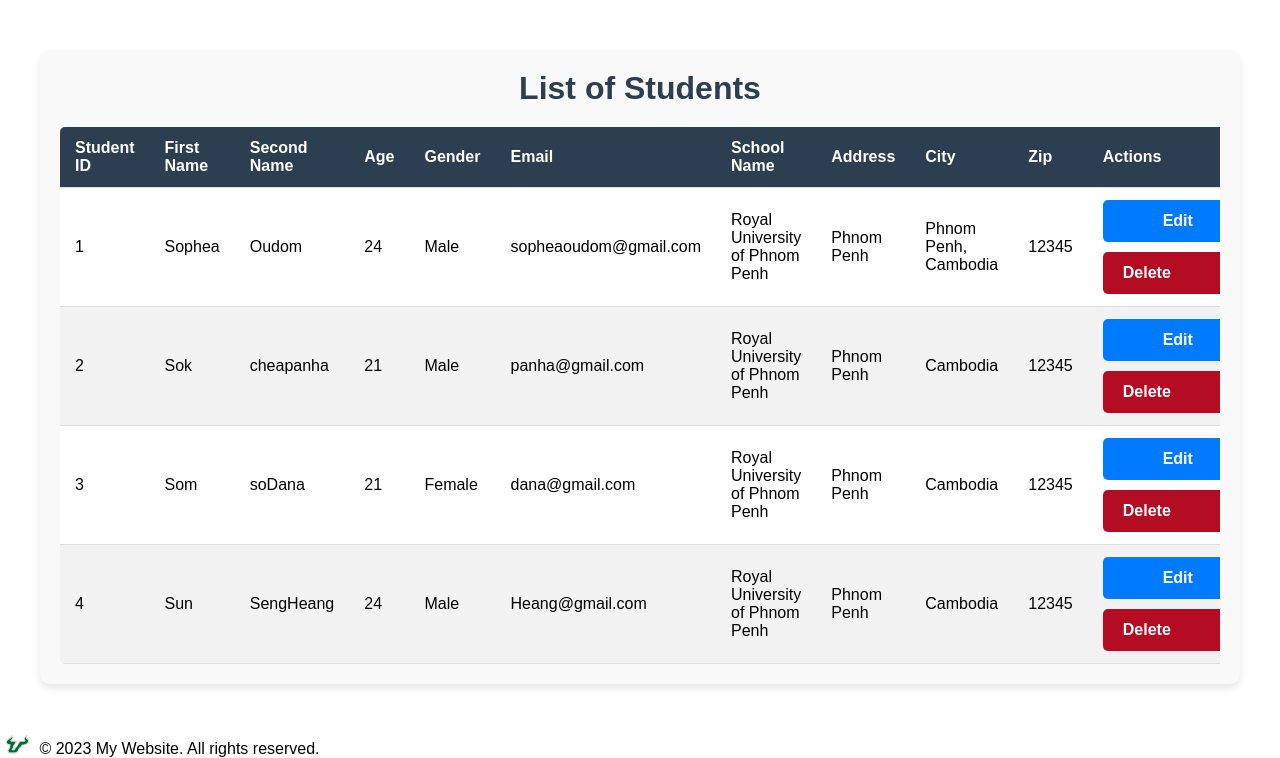
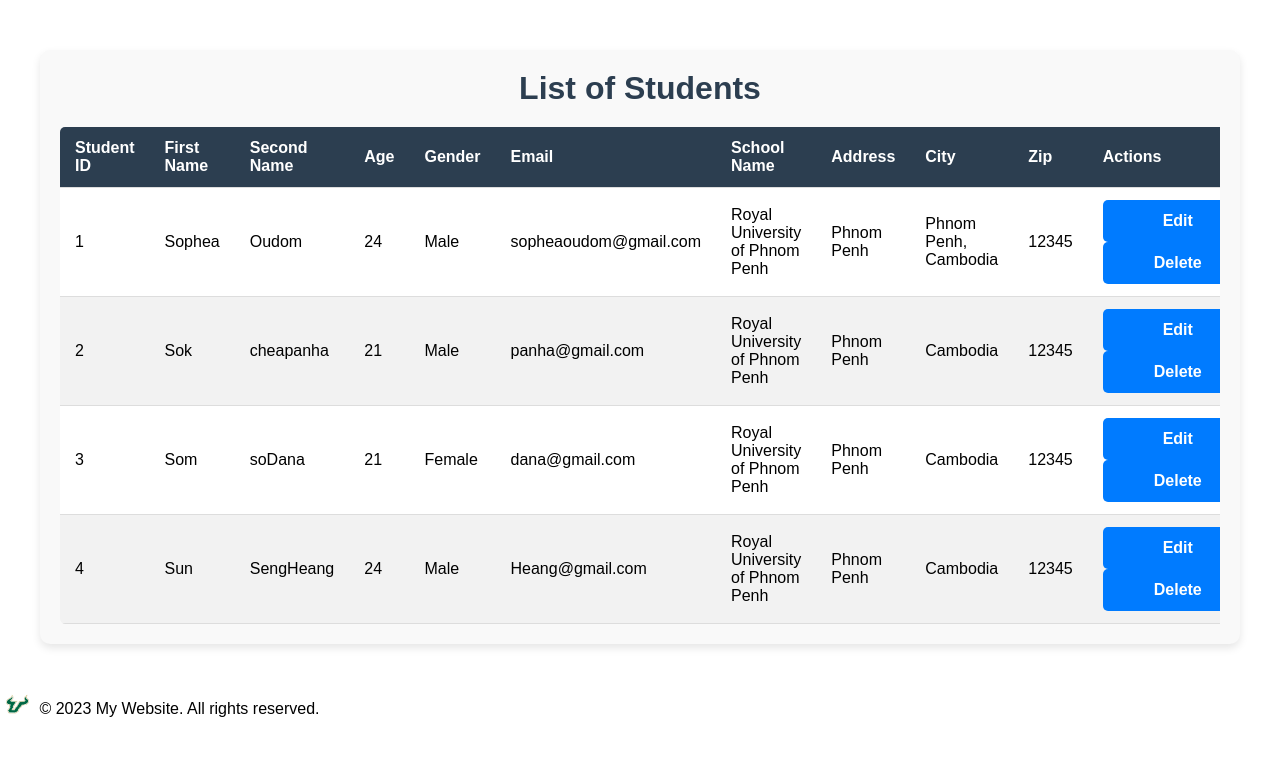
Before and after one commit to JackyDOM/Thesis_Project_FInal, a Flask app: page /list in a window 1280 px wide. Shown: the part 71-829 px from the top of the page. After the commit the page ends 788 px from the top, so only its background shows below. Run offline with Flask 3, Linux system fonts and the light colour scheme; data comes from the database, SQL or seed files in the repository; both versions use the stored data as it was after the commit.

Commit message:
update 3/5/2025

```diff
--- a/app.py
+++ b/app.py
@@ -3,12 +3,37 @@
 # Description: This is a Flask App that uses SQLite3 to
 # execute (C)reate, (R)ead, (U)pdate, (D)elete operations
 
-from flask import Flask
-from flask import render_template
-from flask import request
+from flask import Flask, render_template, request, send_file
 import sqlite3
+import pandas as pd
+from datetime import datetime
+from openpyxl import Workbook
+import openpyxl  # Add this line to fix the issue
+import os
 
 app = Flask(__name__)
+
+# Initialize the database (create table if it doesn’t exist)
+def init_db():
+    with sqlite3.connect('database.db') as con:
+        cur = con.cursor()
+        cur.execute("""
+            CREATE TABLE IF NOT EXISTS students (
+                first_name TEXT,
+                second_name TEXT,
+                age INTEGER,
+                gender TEXT,
+                email TEXT,
+                school_name TEXT,
+                addr TEXT,
+                city TEXT,
+                zip TEXT
+            )
+        """)
+        con.commit()
+
+# Call this once to set up the database
+init_db()
 
 # Home Page route
 @app.route("/")
@@ -20,12 +45,12 @@ def home():
 def enternew():
     return render_template("student.html")
 
-# Route to add a new record (INSERT) student data to the database
-# Route to add a new record (INSERT) student data to the database
+# Route to add a new record (INSERT) student data to the database and export to Excel
 @app.route("/addrec", methods=['POST', 'GET'])
 def addrec():
     if request.method == 'POST':
         try:
+            # Get data from the form
             first_name = request.form['first_name']
             second_name = request.form['second_name']
             age = request.form['age']
@@ -44,62 +69,81 @@ def addrec():
                     (first_name, second_name, age, gender, email, school_name, addr, city, zip)
                     VALUES (?,?,?,?,?,?,?,?,?)
                 """, (first_name, second_name, age, gender, email, school_name, addr, city, zip_code))
+                con.commit()
+                print(f"Database: Added {first_name} {second_name}")
 
-                con.commit()
-                msg = "Record successfully added to database"
+            # Create/Open the Excel file (students.xlsx) and add the data
+            file_path = os.path.join(app.static_folder, 'students.xlsx')
+            print(f"Excel file path: {file_path}")
+
+            if not os.path.exists(file_path):  # If file doesn't exist, create a new one with headers
+                wb = Workbook()
+                ws = wb.active
+                ws.append(['First Name', 'Second Name', 'Age', 'Gender', 'Email', 'School Name', 'Address', 'City', 'Zip Code'])
+                print("Excel: Created new file with headers")
+            else:  # If file exists, load it to preserve existing data
+                try:
+                    wb = openpyxl.load_workbook(file_path)
+                    ws = wb.active
+                    print(f"Excel: Loaded file with {ws.max_row} rows")
+                except Exception as excel_load_error:
+                    raise Exception(f"Failed to load Excel file: {str(excel_load_error)}")
+
+            # Append new student record to the Excel sheet
+            ws.append([first_name, second_name, age, gender, email, school_name, addr, city, zip_code])
+            print(f"Excel: Appended {first_name} {second_name}, total rows now: {ws.max_row}")
+
+            # Save the file
+            try:
+                wb.save(file_path)
+                print("Excel: File saved successfully")
+            except Exception as excel_save_error:
+                raise Exception(f"Failed to save Excel file: {str(excel_save_error)}")
+
+            msg = "Record successfully added to the database and Excel file"
         except Exception as e:
-            con.rollback()
+            if 'con' in locals():
+                con.rollback()
             msg = f"Error in the INSERT: {str(e)}"
+            print(f"Error: {msg}")
         finally:
-            con.close()
+            if 'con' in locals():
+                con.close()
             return render_template('result.html', msg=msg)
-
 
 # Route to SELECT all data from the database and display in a table
 @app.route('/list')
 def list():
-    # Connect to the SQLite3 datatabase and
-    # SELECT rowid and all Rows from the students table.
     con = sqlite3.connect("database.db")
     con.row_factory = sqlite3.Row
-
     cur = con.cursor()
     cur.execute("SELECT rowid, * FROM students")
-
     rows = cur.fetchall()
     con.close()
-    # Send the results of the SELECT to the list.html page
-    return render_template("list.html",rows=rows)
+    return render_template("list.html", rows=rows)
 
 # Route that will SELECT a specific row in the database then load an Edit form
-@app.route("/edit", methods=['POST','GET'])
+@app.route("/edit", methods=['POST', 'GET'])
 def edit():
     if request.method == 'POST':
         try:
-            # Use the hidden input value of id from the form to get the rowid
             id = request.form['id']
-            # Connect to the database and SELECT a specific rowid
             con = sqlite3.connect("database.db")
             con.row_factory = sqlite3.Row
-
             cur = con.cursor()
-            cur.execute("SELECT rowid, * FROM students WHERE rowid = " + id)
-
+            cur.execute("SELECT rowid, * FROM students WHERE rowid = ?", (id,))
             rows = cur.fetchall()
         except:
-            id=None
+            rows = []
         finally:
             con.close()
-            # Send the specific record of data to edit.html
-            return render_template("edit.html",rows=rows)
+            return render_template("edit.html", rows=rows)
 
-# Route used to execute the UPDATE statement on a specific record in the database
 # Route used to execute the UPDATE statement on a specific record in the database
 @app.route("/editrec", methods=['POST', 'GET'])
 def editrec():
     if request.method == 'POST':
         try:
-            # Get values from the form
             rowid = request.form['rowid']
             first_name = request.form['first_name']
             second_name = request.form['second_name']
@@ -111,7 +155,6 @@ def editrec():
             city = request.form['city']
             zip_code = request.form['zip']
 
-            # UPDATE a specific record in the database based on the rowid
             with sqlite3.connect('database.db') as con:
                 cur = con.cursor()
                 cur.execute("""
@@ -120,7 +163,6 @@ def editrec():
                         school_name = ?, addr = ?, city = ?, zip = ?
                     WHERE rowid = ?
                 """, (first_name, second_name, age, gender, email, school_name, addr, city, zip_code, rowid))
-
                 con.commit()
                 msg = "Record successfully edited in the database"
         except Exception as e:
@@ -130,29 +172,23 @@ def editrec():
             con.close()
             return render_template('result.html', msg=msg)
 
-
 # Route used to DELETE a specific record in the database
-@app.route("/delete", methods=['POST','GET'])
+@app.route("/delete", methods=['POST', 'GET'])
 def delete():
     if request.method == 'POST':
         try:
-             # Use the hidden input value of id from the form to get the rowid
             rowid = request.form['id']
-            # Connect to the database and DELETE a specific record based on rowid
             with sqlite3.connect('database.db') as con:
-                    cur = con.cursor()
-                    cur.execute("DELETE FROM students WHERE rowid="+rowid)
-
-                    con.commit()
-                    msg = "Record successfully deleted from the database"
+                cur = con.cursor()
+                cur.execute("DELETE FROM students WHERE rowid=?", (rowid,))
+                con.commit()
+                msg = "Record successfully deleted from the database"
         except:
             con.rollback()
             msg = "Error in the DELETE"
-
         finally:
             con.close()
-            # Send the transaction message to result.html
-            return render_template('result.html',msg=msg)
+            return render_template('result.html', msg=msg)
 
 if __name__ == "__main__":
     app.run(debug=True)
--- a/static/site.css
+++ b/static/site.css
@@ -160,28 +160,12 @@ input[type="submit"] {
     align-self: center;
 }
 
-input[type="submit1"] {
-    background-color: #b40c22;
-    color: white;
-    padding: 12px 20px;
-    border: none;
-    border-radius: 5px;
-    cursor: pointer;
-    font-size: 16px;
-    margin-top: 10px;
-    font-weight: bold;
-    transition: background-color 0.3s ease;
-    width: 150px;
-    align-self: center;
-}
 
 input[type="submit"]:hover {
     background-color: #0056b3;
 }
 
-input[type="submit1"]:hover {
-    background-color: #b40c22;
-}
+
 
 /* Navbar Styling */
 .navbar {
--- a/templates/list.html
+++ b/templates/list.html
@@ -44,7 +44,7 @@
                                 <form onsubmit="return confirm('Are you sure you want to DELETE this student from the database?');"
                                       action="{{ url_for('delete') }}" method="POST" style="display: inline;">
                                     <input type="hidden" name="id" value="{{ row['rowid'] }}">
-                                    <input type="submit1" value="Delete" class="btn btn-delete b">
+                                    <input type="submit" value="Delete" class="btn btn-delete">
                                 </form>
                             </td>
                         </tr>
```
Also changed, not shown: database.db, 1 other file.
